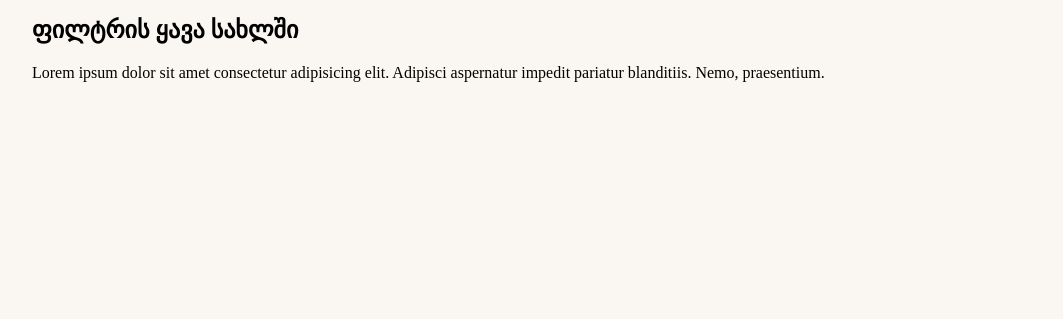
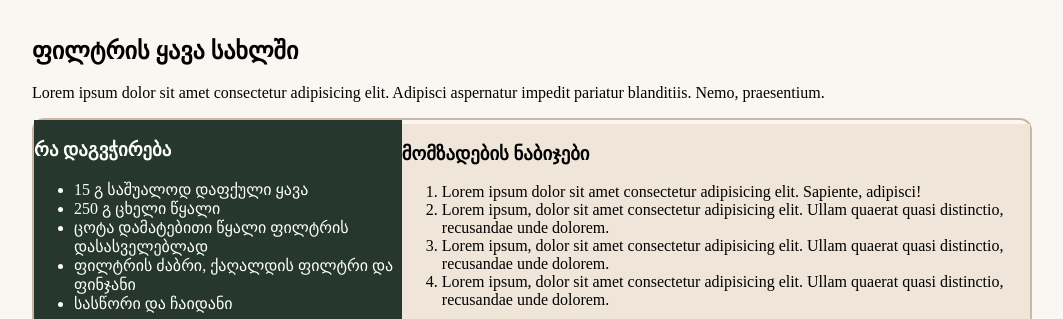
Before and after one commit to Foloda/coffee-workshop, a plain HTML site: page index.html in a window 1280 px wide. Shown: the part 1342-1661 px from the top of the page, without its empty margins (108-1171 px from the left). Before the commit the page ends 1440 px from the top, so only its background shows below. Drawn offline with Linux system fonts and the light colour scheme.

Commit message:
add recipe section with cards

```diff
--- a/index.html
+++ b/index.html
@@ -156,9 +156,38 @@
             aspernatur impedit pariatur blanditiis. Nemo, praesentium.
           </p>
         </div>
-        <div class="recipie-card">
-          <div class="left-side"></div>
-          <div class="right-side"></div>
+        <div class="recipe-card">
+          <div class="left-side">
+            <h3>რა დაგვჭირება</h3>
+            <ul>
+              <li>15 გ საშუალოდ დაფქული ყავა</li>
+              <li>250 გ ცხელი წყალი</li>
+              <li>ცოტა დამატებითი წყალი ფილტრის დასასველებლად</li>
+              <li>ფილტრის ძაბრი, ქაღალდის ფილტრი და ფინჯანი</li>
+              <li>სასწორი და ჩაიდანი</li>
+            </ul>
+          </div>
+          <div class="right-side">
+            <h3>მომზადების ნაბიჯები</h3>
+            <ol>
+              <li>
+                Lorem ipsum dolor sit amet consectetur adipisicing elit.
+                Sapiente, adipisci!
+              </li>
+              <li>
+                Lorem ipsum, dolor sit amet consectetur adipisicing elit. Ullam
+                quaerat quasi distinctio, recusandae unde dolorem.
+              </li>
+              <li>
+                Lorem ipsum, dolor sit amet consectetur adipisicing elit. Ullam
+                quaerat quasi distinctio, recusandae unde dolorem.
+              </li>
+              <li>
+                Lorem ipsum, dolor sit amet consectetur adipisicing elit. Ullam
+                quaerat quasi distinctio, recusandae unde dolorem.
+              </li>
+            </ol>
+          </div>
         </div>
       </section>
     </main>
--- a/styles.css
+++ b/styles.css
@@ -148,3 +148,24 @@ body {
   height: auto;
   border-radius: 12px;
 }
+
+.filter-section {
+  margin-top: 40px;
+}
+
+.recipe-card {
+  display: flex;
+  justify-content: center;
+  align-items: center;
+  border-radius: 12px;
+  border: 2px solid var(--color-border-input);
+}
+
+.left-side {
+  background-color: var(--color-hero-bg);
+  color: var(--color-text-light);
+}
+.right-side {
+  background-color: var(--color-bg-table-head);
+  overflow: hidden;
+}
```
